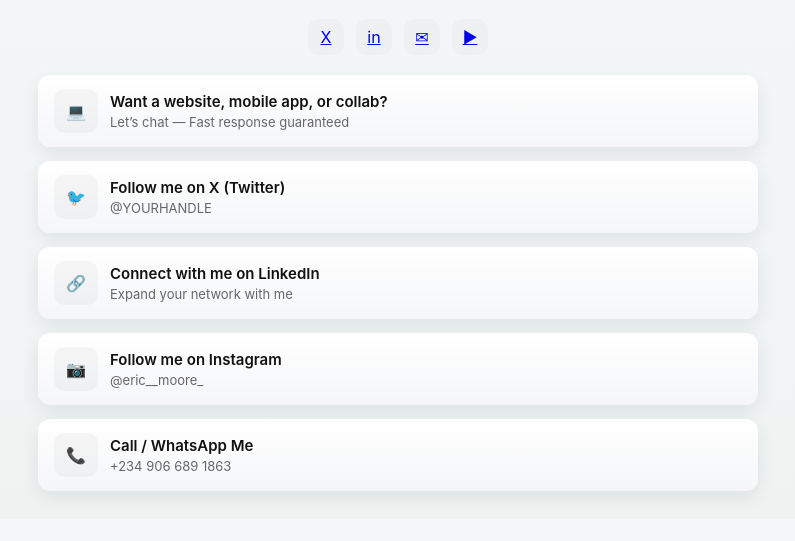
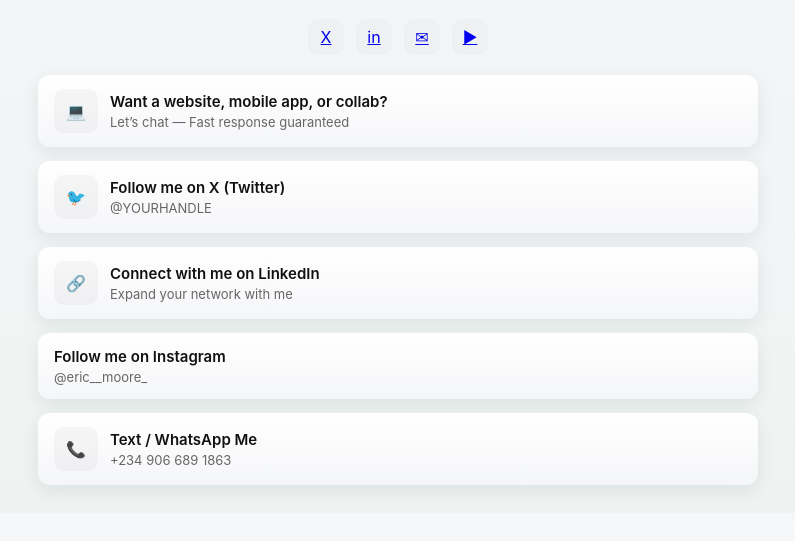
Before and after one commit to ericjacob750-prog/https-ericjacob750-prog.github.io, a plain HTML site: page index.html in a window 1280 px wide. Shown: the part 259-800 px from the top of the page, without its empty margins (242-1037 px from the left). Drawn offline with Linux system fonts and the light colour scheme.

Commit message:
Update index.html

```diff
--- a/index.html
+++ b/index.html
@@ -52,7 +52,7 @@
         <a href="https://twitter.com/YOURHANDLE" title="X / Twitter">X</a>
         <a href="https://www.linkedin.com/in/eric-jacob-08306533b" title="LinkedIn">in</a>
         <a href="mailto:ericjacob750@gmail.com" title="Email">✉</a>
-        <a href="https://t.me/YOURUSERNAME" title="Telegram">▶</a>
+        <a href="https://t.me/@ericmoore" title="Telegram">▶</a>
       </nav>
     </header>
 
@@ -81,9 +81,7 @@
         </div>
       </a>
 
-      <a class="link-card" href="https://www.instagram.com/eric__moore_?igsh=bjE3cmF5dHRndDVw" target="_blank">
-        <div class="link-icon">📷</div>
-        <div class="link-content">
+      <a class="link-card" href="https://www.instagram.com/eric__moore_?igsh=bjE3cmF5dHRndDVw" target="_blank"><div class="link-content">
           <div class="link-title">Follow me on Instagram</div>
           <div class="link-sub">@eric__moore_</div>
         </div>
@@ -92,7 +90,7 @@
       <a class="link-card" href="tel:+2349066891863">
         <div class="link-icon">📞</div>
         <div class="link-content">
-          <div class="link-title">Call / WhatsApp Me</div>
+          <div class="link-title">Text / WhatsApp Me</div>
           <div class="link-sub">+234 906 689 1863</div>
         </div>
       </a>
```
